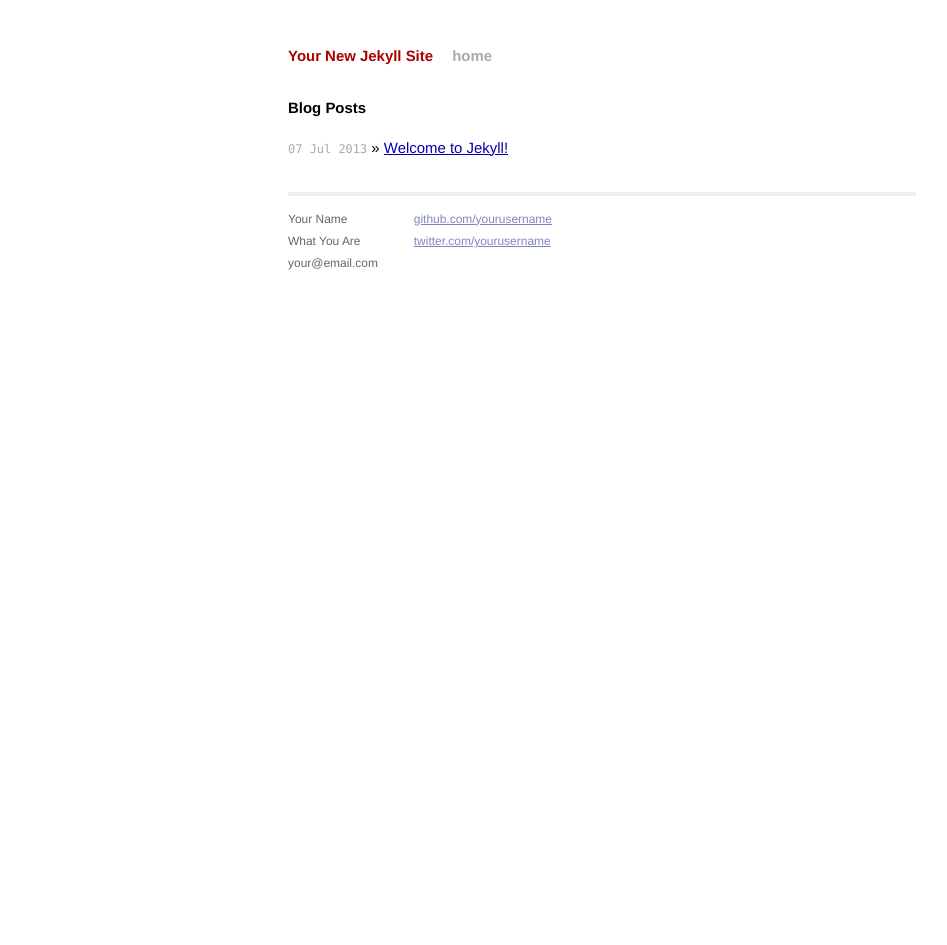
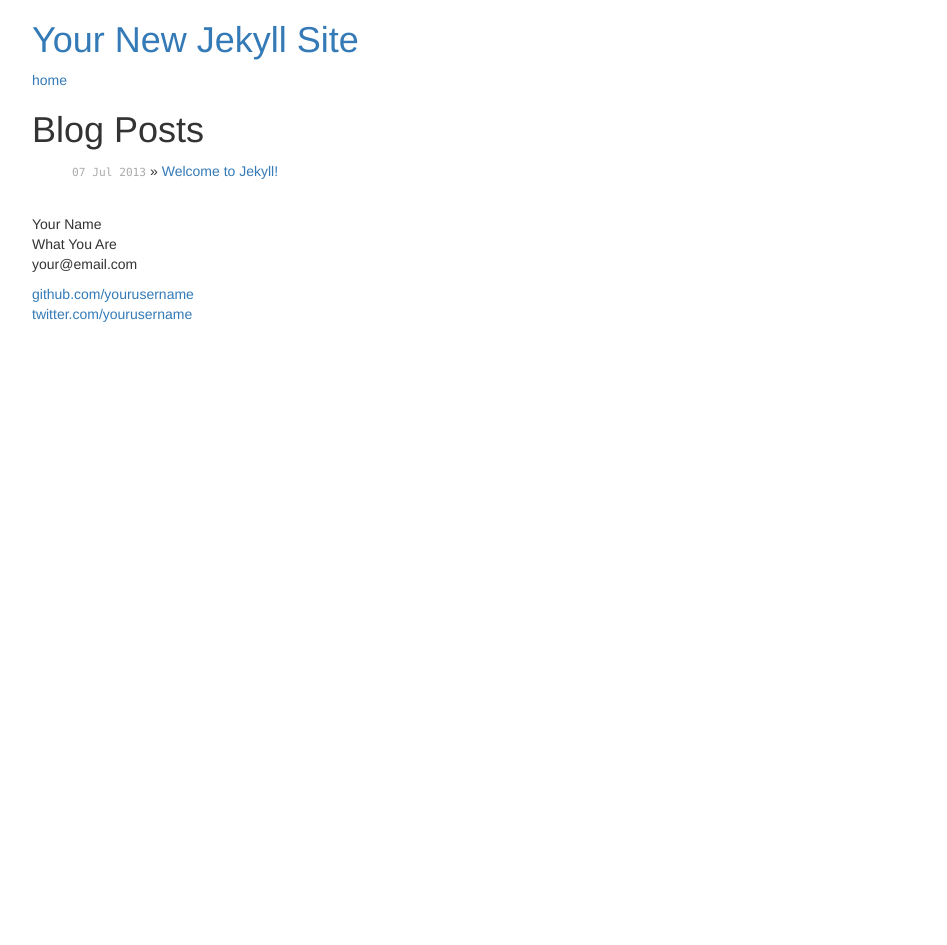
Before and after one commit to friesencr/chrisfriesen_com, a Jekyll site: the page built from index.html, in a window 1280 px wide. Shown: the whole page, without its empty margins (38-985 px from the left). Built offline with Jekyll 4.4.1, drawn with Linux system fonts in a browser that asks for light colours; nearby versions of some CDN libraries; library files that are not in the unit come from our copies; after the commit the page ends 900 px from its top, so only the background shows below that.

```diff
--- a/_layouts/default.html
+++ b/_layouts/default.html
@@ -11,7 +11,9 @@
 
 <!-- Custom CSS -->
 <link rel="stylesheet" href="/css/main.css">
-
+<meta name="viewport" content="width=device-width, initial-scale=1.0">
+<!-- Bootstrap -->
+<link href="/public/bootstrap/css/bootstrap.min.css" rel="stylesheet" media="screen">
 </head>
 <body>
 
@@ -42,5 +44,7 @@
     </div>
 </div> <!-- /container -->
 
+<script src="http://code.jquery.com/jquery.js"></script>
+<script src="/public/bootstrap/js/bootstrap.min.js"></script>
 </body>
 </html>
--- a/css/main.css
+++ b/css/main.css
@@ -1,39 +1,3 @@
-/*****************************************************************************/
-/*
-/* Common
-/*
-/*****************************************************************************/
-
-/* Global Reset */
-* {
-  margin: 0;
-  padding: 0;
-}
-
-html, body { height: 100%; }
-
-body {
-  background-color: #FFF;
-  font: 13.34px Helvetica, Arial, sans-serif;
-  font-size: small;
-  text-align: center;
-}
-
-h1, h2, h3, h4, h5, h6 {
-  font-size: 100%; }
-
-h1 { margin-bottom: 1em; }
-p { margin: 1em 0; }
-
-a         { color: #00a; }
-a:hover   { color: #000; }
-a:visited { color: #a0a; }
-
-table {
-  font-size: inherit;
-  font: 100%;
-}
-
 /*****************************************************************************/
 /*
 /* Home
@@ -52,78 +16,6 @@ ul.posts span {
   color: #aaa;
   font-family: Monaco, "Courier New", monospace;
   font-size: 80%;
-}
-
-/*****************************************************************************/
-/*
-/* Site
-/*
-/*****************************************************************************/
-
-.site {
-  font-size: 115%;
-  text-align: justify;
-  width: 42em;
-  margin: 3em auto 2em;
-  line-height: 1.5em;
-}
-
-.site .header a {
-  font-weight: bold;
-  text-decoration: none;
-}
-
-.site .header h1.title {
-  display: inline-block;
-  margin-bottom: 2em;
-}
-
-.site .header h1.title a {
-  color: #a00;
-}
-
-.site .header h1.title a:hover {
-  color: #000;
-}
-
-.site .header a.extra {
-  color: #aaa;
-  margin-left: 1em;
-}
-
-.site .header a.extra:hover {
-  color: #000;
-}
-
-.site .meta {
-  color: #aaa;
-}
-
-.site .footer {
-  font-size: 80%;
-  color: #666;
-  border-top: 4px solid #eee;
-  margin-top: 2em;
-  overflow: hidden;
-}
-
-.site .footer .contact {
-  float: left;
-  margin-right: 3em;
-}
-
-.site .footer .contact a {
-  color: #8085C1;
-}
-
-.site .footer .rss {
-  margin-top: 1.1em;
-  margin-right: -.2em;
-  float: right;
-}
-
-.site .footer .rss img {
-  border: 0;
 }
 
 /*****************************************************************************/
```
Lines whose indentation alone changed are shown as unchanged.
